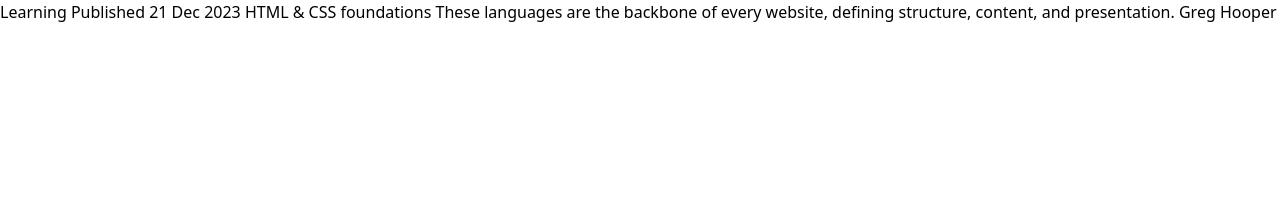
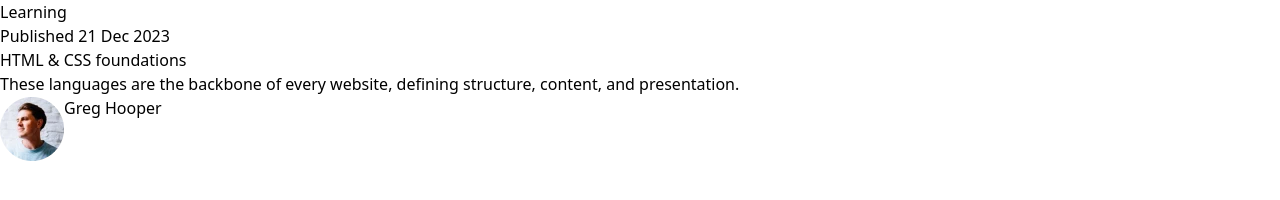
Before and after one commit to ElviaBth/blog-preview-card-main, a plain HTML site: page index.html in a window 1280 px wide. Drawn offline with nearby package versions, Linux system fonts and the light colour scheme.

Commit message:
add tags

```diff
--- a/index.html
+++ b/index.html
@@ -8,16 +8,13 @@
   <title>Blog preview card</title>
 </head>
 <body>
-
-  Learning
-
-  Published 21 Dec 2023
-
-  HTML & CSS foundations
-
-  These languages are the backbone of every website, defining structure, content, and presentation.
-
-  Greg Hooper
-
+  <p>Learning</p>
+  <h4>Published 21 Dec 2023</h4>
+  <h1>HTML & CSS foundations</h1>
+  <p>These languages are the backbone of every website, defining structure, content, and presentation.</p>
+  <ul class="flex flex-row">
+    <li><img src="./assets/images/image-avatar.webp" alt="Profile picture"></li>
+    <li>Greg Hooper</li>
+  </ul>
 </body>
 </html>
```
Also changed, not shown: 1 other file.
